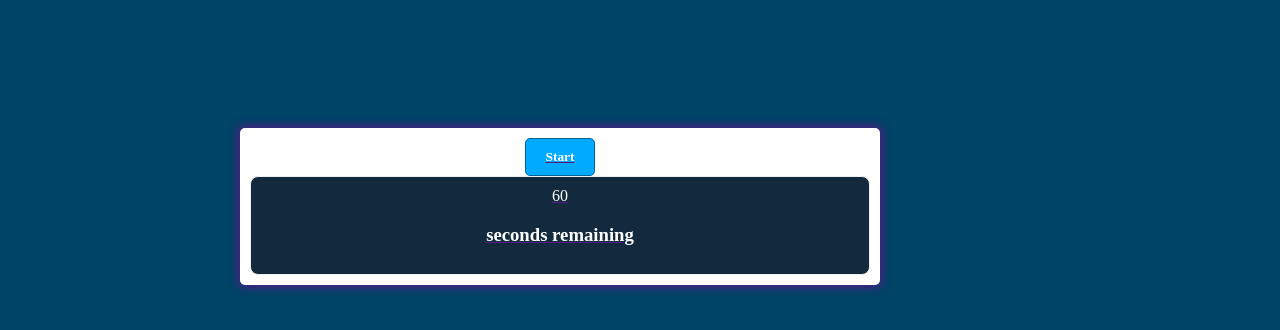
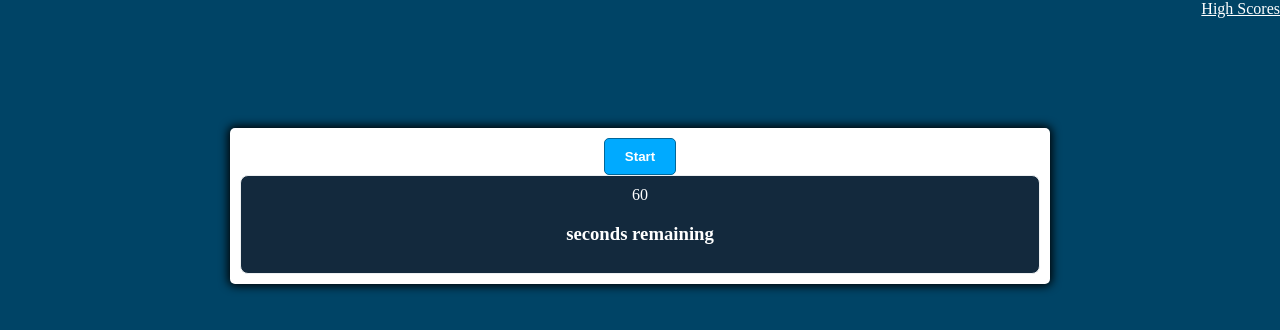
Before and after one commit to kjun290/Star-Wars-Trivia, a plain HTML site: page index.html in a window 1280 px wide. Drawn offline with Linux system fonts and the light colour scheme.

Commit message:
final final quiz

```diff
--- a/Assets/script.js
+++ b/Assets/script.js
@@ -72,6 +72,7 @@ function showQuestion() {
     }
     button.addEventListener('click', selectAnswer)
     answerButtonsElement.appendChild(button)
+
   })
 }
 
@@ -87,14 +88,11 @@ function selectAnswer(e) {
   var selectedButton = e.target
   var correct = selectedButton.dataset.correct
 
+
+  // subtract 5 seconds for wrong answer
   if (!correct) {
     timerCount-= 5
   }
-// subtract 5 seconds for wrong answer
-// timerCount= timerCount + timerCount -5;
-// timercount-= 5;
-
-
 
 setStatusClass(document.body, correct)
 Array.from(answerButtonsElement.children).forEach(button => {
@@ -104,9 +102,13 @@ function selectAnswer(e) {
   nextButton.classList.remove('hide')
 } else {
   console.log (timerCount);
+  localStorage.setItem("score", timerCount);
+
+clearInterval (timer);
   startButton.innerText = 'Restart';
   startButton.classList.remove('hide');
-    clearInterval (timer);
+
+
 }
 }
 
@@ -126,12 +128,12 @@ function clearStatusClass(element) {
 }
 
 
-// function points () {
-
-// }
 
 // High Score using local storage
-
+//   document.getElementById ("score").innterHTML=localStorage.getItem("score");
+//   let oldScores = JSON.parse(window.localStorage.getItem("score")) || [];
+// oldScores.push(score);
+// window.localStorage.setItem("scoreComb", JSON.stringify(oldScores));
 
 // List of Quiz Questions
 
--- a/Assets/style.css
+++ b/Assets/style.css
@@ -1,7 +1,4 @@
-*, *::before, *::after{
-    box-sizing: border-box;
-    font-family:'Times New Roman', Times, serif;
-}
+
 
 :root {
     --hue-neutral: 200;
@@ -103,3 +100,11 @@ body.wrong {
 .hide,.score, .yourScore {
     display: none;
 }
+
+
+nav a {
+    color: #ffffff;
+    position: absolute;
+    top: 0;
+    right: 0;
+}
--- a/index.html
+++ b/index.html
@@ -6,9 +6,11 @@
     <title>Star Wars Quiz</title>
     <meta name='viewport' content='width=device-width, initial-scale=1'>
     <link rel='stylesheet' type='text/css' media='screen' href='Assets/style.css'>
-    <a href = ""
+
 </head>
-
+<nav>
+    <a href = "highscores.html">High Scores</a>
+</nav>
 <body>
     <div class="container">
         <div id="question-container" class="hide">
```
Also changed, not shown: Assets/Highscores.html (+1 -1 lines), Assets/04-web-apis-homework-demo.gif (deleted), Assets/QuizScreenShot1.png (added), Assets/QuizScreenShot2.png (added), 1 other file. Lines whose indentation alone changed are shown as unchanged.
